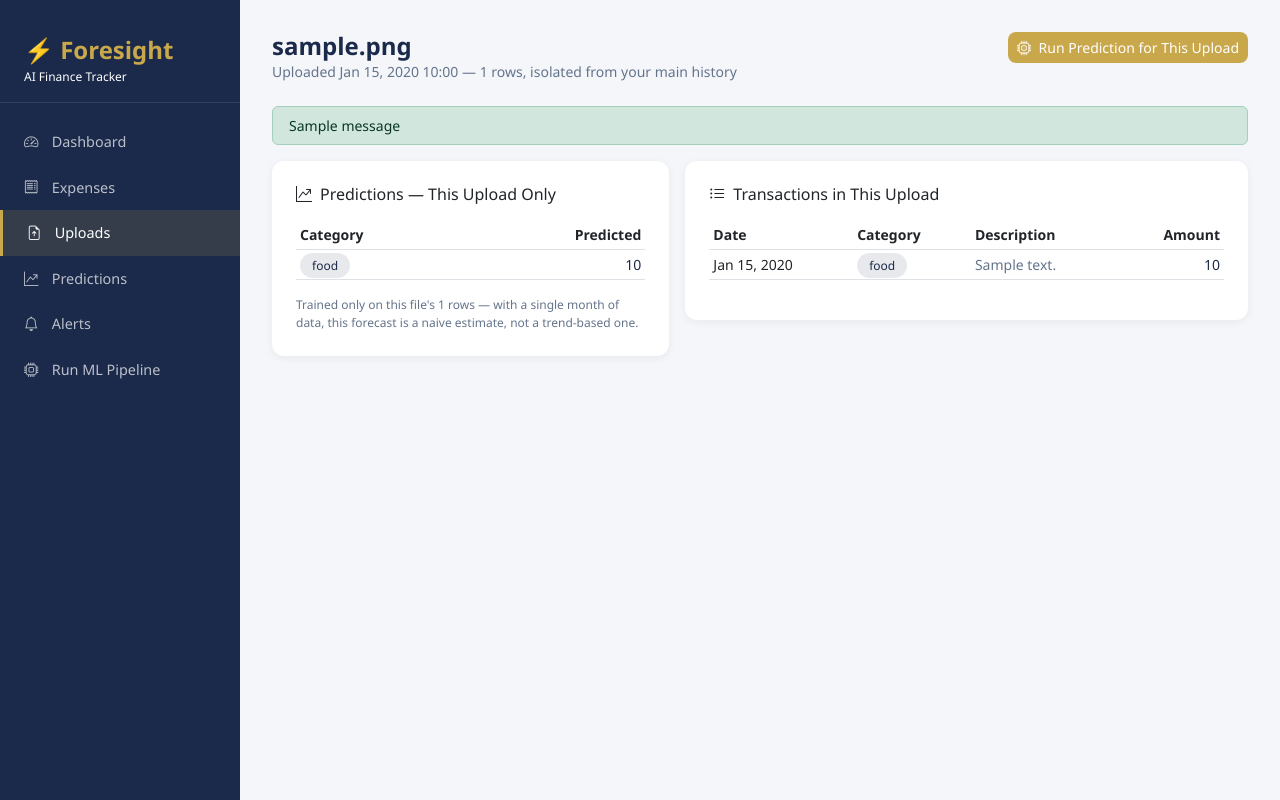
After one commit to Mansab019/Foresight, a Django app: page /uploads/1/ in a window 1280 px wide. The commit adds this page. Run offline with Django 5.2, Linux system fonts and the light colour scheme; a user stored in the database is signed in; tables that the repository leaves empty hold one stand-in row (values such as "Sample post"); one stand-in notice (Sample message) is shown.

Commit message:
Keep each CSV upload's data and predictions separate from main history
Adds an ImportBatch model so every upload is tagged and can be viewed,
trained, and predicted on its own — without touching the user's merged
transaction history or main forecast. New Uploads page lists past
imports; each has its own detail page with a "Run Prediction for This
Upload" button producing an isolated model/prediction set. Dashboard
and Predictions pages now explicitly exclude batch-only predictions
(batch__isnull=True) so they only ever show the merged forecast.

Co-Authored-By: Claude Sonnet 5 <noreply@anthropic.com>

```diff
--- a/core/importer.py
+++ b/core/importer.py
@@ -58,9 +58,11 @@ def clean_dataframe(df):
 # Handles our sample transactions.csv
 # Long format: one row = one transaction
 # ─────────────────────────────────────────
-def import_csv(file_path, user):
+def import_csv(file_path, user, batch=None):
     """
     Main function — reads CSV, cleans it, saves to PostgreSQL
+    If batch is given, every saved row is tagged with it so
+    this upload's data (and predictions) can be viewed on its own
     Returns a summary dict with results
     """
 
@@ -84,6 +86,7 @@ def import_csv(file_path, user):
             try:
                 Transaction.objects.create(
                     user=user,
+                    batch=batch,
                     amount=row['amount'],
                     category=row['category'],
                     description=row['description'],
--- a/core/models.py
+++ b/core/models.py
@@ -2,6 +2,30 @@ from django.db import models
 
 # Create your models here.
 from django.contrib.auth.models import User
+
+
+# ─────────────────────────────────────────
+# TABLE 1: ImportBatch
+# One row per CSV upload — lets us group and
+# predict on a single upload's transactions
+# separately from the user's full history
+# ─────────────────────────────────────────
+class ImportBatch(models.Model):
+
+    user = models.ForeignKey(
+        User,
+        on_delete=models.CASCADE,
+        related_name='import_batches'
+    )
+    filename = models.CharField(max_length=255)
+    uploaded_at = models.DateTimeField(auto_now_add=True)
+    row_count = models.IntegerField(default=0)
+
+    class Meta:
+        ordering = ['-uploaded_at']
+
+    def __str__(self):
+        return f"{self.filename} ({self.uploaded_at:%Y-%m-%d %H:%M})"
 
 
 # ─────────────────────────────────────────
@@ -31,6 +55,14 @@ class Transaction(models.Model):
         User,
         on_delete=models.CASCADE,
         related_name='transactions'
+    )
+    batch = models.ForeignKey(
+        ImportBatch,
+        on_delete=models.CASCADE,
+        related_name='transactions',
+        null=True,
+        blank=True,
+        help_text='Set only for rows created via CSV upload — null for manual entries and pre-batch imports'
     )
     amount = models.DecimalField(max_digits=10, decimal_places=2)
     category = models.CharField(max_length=50, choices=CATEGORY_CHOICES)
@@ -103,6 +135,14 @@ class Prediction(models.Model):
         on_delete=models.CASCADE,
         related_name='predictions'
     )
+    batch = models.ForeignKey(
+        ImportBatch,
+        on_delete=models.CASCADE,
+        related_name='predictions',
+        null=True,
+        blank=True,
+        help_text='Set only for predictions generated from a single CSV upload — null for the main merged forecast'
+    )
     category = models.CharField(max_length=50, choices=CATEGORY_CHOICES)
     predicted_amount = models.DecimalField(max_digits=10, decimal_places=2)
     prediction_month = models.DateField()
--- a/core/templates/core/base.html
+++ b/core/templates/core/base.html
@@ -199,6 +199,9 @@
     <a href="{% url 'expenses' %}" class="nav-link {% if request.resolver_match.url_name == 'expenses' %}active{% endif %}">
       <i class="bi bi-receipt"></i> Expenses
     </a>
+    <a href="{% url 'uploads' %}" class="nav-link {% if request.resolver_match.url_name == 'uploads' or request.resolver_match.url_name == 'batch_detail' %}active{% endif %}">
+      <i class="bi bi-file-earmark-arrow-up"></i> Uploads
+    </a>
     <a href="{% url 'predictions' %}" class="nav-link {% if request.resolver_match.url_name == 'predictions' %}active{% endif %}">
       <i class="bi bi-graph-up-arrow"></i> Predictions
     </a>
--- /dev/null
+++ b/core/templates/core/batch_detail.html
@@ -0,0 +1,99 @@
+{% extends 'core/base.html' %}
+{% block title %}{{ batch.filename }}{% endblock %}
+
+{% block content %}
+
+<div class="page-header d-flex justify-content-between align-items-start">
+  <div>
+    <h4>{{ batch.filename }}</h4>
+    <p>Uploaded {{ batch.uploaded_at|date:"M d, Y H:i" }} — {{ batch.row_count }} rows, isolated from your main history</p>
+  </div>
+  <form method="POST" action="{% url 'run_batch_pipeline' batch.id %}">
+    {% csrf_token %}
+    <button type="submit" class="btn btn-sm"
+            style="background:var(--gold);color:white;border-radius:8px">
+      <i class="bi bi-cpu me-1"></i> Run Prediction for This Upload
+    </button>
+  </form>
+</div>
+
+{% if messages %}
+  {% for message in messages %}
+    <div class="alert alert-{{ message.tags|default:'success' }} py-2 mb-3" style="font-size:0.875rem">
+      {{ message }}
+    </div>
+  {% endfor %}
+{% endif %}
+
+<div class="row g-3">
+
+  <!-- Predictions for this batch only -->
+  <div class="col-md-5">
+    <div class="table-card">
+      <h6 class="mb-3"><i class="bi bi-graph-up-arrow me-2"></i>Predictions — This Upload Only</h6>
+      <table class="table table-sm" style="font-size:0.875rem">
+        <thead style="color:#64748B">
+          <tr>
+            <th>Category</th>
+            <th class="text-end">Predicted</th>
+          </tr>
+        </thead>
+        <tbody>
+          {% for pred in predictions %}
+          <tr>
+            <td><span class="badge-category">{{ pred.category }}</span></td>
+            <td class="text-end fw-600" style="color:var(--navy)">
+              {{ pred.predicted_amount|floatformat:0 }}
+            </td>
+          </tr>
+          {% empty %}
+          <tr>
+            <td colspan="2" class="text-center text-muted py-3">
+              No predictions yet — click "Run Prediction for This Upload"
+            </td>
+          </tr>
+          {% endfor %}
+        </tbody>
+      </table>
+      <p style="font-size:0.75rem;color:#64748B" class="mt-2 mb-0">
+        Trained only on this file's {{ batch.row_count }} rows — with a single
+        month of data, this forecast is a naive estimate, not a trend-based one.
+      </p>
+    </div>
+  </div>
+
+  <!-- Transactions in this batch -->
+  <div class="col-md-7">
+    <div class="table-card">
+      <h6 class="mb-3"><i class="bi bi-list-ul me-2"></i>Transactions in This Upload</h6>
+      <table class="table table-sm table-hover" style="font-size:0.875rem">
+        <thead style="color:#64748B">
+          <tr>
+            <th>Date</th>
+            <th>Category</th>
+            <th>Description</th>
+            <th class="text-end">Amount</th>
+          </tr>
+        </thead>
+        <tbody>
+          {% for tx in transactions %}
+          <tr>
+            <td>{{ tx.date|date:"M d, Y" }}</td>
+            <td><span class="badge-category">{{ tx.category }}</span></td>
+            <td style="color:#64748B">{{ tx.description|truncatechars:30|default:"—" }}</td>
+            <td class="text-end fw-600" style="color:var(--navy)">
+              {{ tx.amount|floatformat:0 }}
+            </td>
+          </tr>
+          {% empty %}
+            <tr>
+              <td colspan="4" class="text-center text-muted py-4">No transactions</td>
+            </tr>
+          {% endfor %}
+        </tbody>
+      </table>
+    </div>
+  </div>
+
+</div>
+{% endblock %}
--- a/core/urls.py
+++ b/core/urls.py
@@ -5,6 +5,9 @@ urlpatterns = [
     path('',           views.dashboard,       name='dashboard'),
     path('expenses/',  views.expenses,         name='expenses'),
     path('expenses/upload-csv/', views.upload_csv_view, name='upload_csv'),
+    path('uploads/',   views.uploads_list_view, name='uploads'),
+    path('uploads/<int:batch_id>/', views.batch_detail_view, name='batch_detail'),
+    path('uploads/<int:batch_id>/run/', views.run_batch_pipeline_view, name='run_batch_pipeline'),
     path('predictions/',views.predictions_view,name='predictions'),
     path('alerts/',    views.alerts_view,      name='alerts'),
     path('run-pipeline/',views.run_pipeline_view,name='run_pipeline'),
--- a/core/views.py
+++ b/core/views.py
@@ -7,11 +7,12 @@ from django.contrib import messages
 from django.db.models import Sum
 from datetime import date
 from dateutil.relativedelta import relativedelta
-from core.models import Transaction, Budget, Prediction, Alert
+from core.models import Transaction, Budget, Prediction, Alert, ImportBatch
 from core.ml.pipeline import run_ml_pipeline
 from core.alerts import generate_alerts
 from core.importer import import_csv
 from django.contrib.auth.models import User
+from django.shortcuts import get_object_or_404
 
 
 # ── LOGIN ─────────────────────────────────────────────
@@ -81,9 +82,11 @@ def dashboard(request):
         user=user, is_read=False
     ).order_by('-created_at')[:5]
 
-    # Predictions for next month
+    # Predictions for next month — main merged forecast only,
+    # batch-only predictions live on their own upload's page
     predictions = Prediction.objects.filter(
         user=user,
+        batch__isnull=True,
         prediction_month=next_month
     )
 
@@ -151,21 +154,85 @@ def upload_csv_view(request):
         messages.error(request, 'Only .csv files are supported.')
         return redirect('expenses')
 
-    summary = import_csv(csv_file, request.user)
+    # Each upload gets its own batch so its data and predictions
+    # can be viewed separately from the user's full history
+    batch = ImportBatch.objects.create(user=request.user, filename=csv_file.name)
+    summary = import_csv(csv_file, request.user, batch=batch)
+
+    batch.row_count = summary['imported']
+    batch.save()
 
     if summary['imported']:
         messages.success(
             request,
             f"Imported {summary['imported']} of {summary['total_rows']} rows "
-            f"({summary['skipped']} skipped)."
+            f"({summary['skipped']} skipped). This upload is kept separate — "
+            f"view it below."
         )
     else:
         messages.error(request, 'No rows were imported — check the file format (needs amount, date, category columns).')
+        batch.delete()
+        return redirect('expenses')
 
     for err in summary['errors'][:5]:
         messages.warning(request, err)
 
-    return redirect('expenses')
+    return redirect('batch_detail', batch_id=batch.id)
+
+
+# ── UPLOADS LIST ──────────────────────────────────────
+@login_required
+def uploads_list_view(request):
+    batches = ImportBatch.objects.filter(user=request.user)
+
+    alert_count = Alert.objects.filter(
+        user=request.user, is_read=False
+    ).count()
+
+    return render(request, 'core/uploads.html', {
+        'batches': batches,
+        'alert_count': alert_count,
+    })
+
+
+# ── BATCH DETAIL + SEPARATE PREDICTION ────────────────
+@login_required
+def batch_detail_view(request, batch_id):
+    batch = get_object_or_404(ImportBatch, id=batch_id, user=request.user)
+
+    transactions = batch.transactions.all().order_by('-date')
+    predictions = batch.predictions.all().order_by('-predicted_amount')
+
+    alert_count = Alert.objects.filter(
+        user=request.user, is_read=False
+    ).count()
+
+    return render(request, 'core/batch_detail.html', {
+        'batch': batch,
+        'transactions': transactions,
+        'predictions': predictions,
+        'alert_count': alert_count,
+    })
+
+
+@login_required
+def run_batch_pipeline_view(request, batch_id):
+    batch = get_object_or_404(ImportBatch, id=batch_id, user=request.user)
+
+    result = run_ml_pipeline(request.user, batch=batch)
+
+    if result is None:
+        messages.error(
+            request,
+            'Not enough data in this upload to train a model — try a file with more months of history.'
+        )
+    else:
+        messages.success(
+            request,
+            f'Prediction complete for this upload! Best model: {result["best_model"]}.'
+        )
+
+    return redirect('batch_detail', batch_id=batch.id)
 
 
 # ── PREDICTIONS ───────────────────────────────────────
@@ -177,6 +244,7 @@ def predictions_view(request):
 
     predictions = Prediction.objects.filter(
         user=user,
+        batch__isnull=True,
         prediction_month=next_month
     ).order_by('-predicted_amount')
 
```
Also changed, not shown: core/admin.py (+9 -2 lines), core/ml/features.py (+8 -5 lines), core/ml/pipeline.py (+8 -3 lines), core/ml/predictor.py (+10 -4 lines), core/ml/trainer.py (+9 -4 lines), core/templates/core/uploads.html (added, +62 -0 lines), core/migrations/0003_importbatch_prediction_batch_transaction_batch.py (added).
